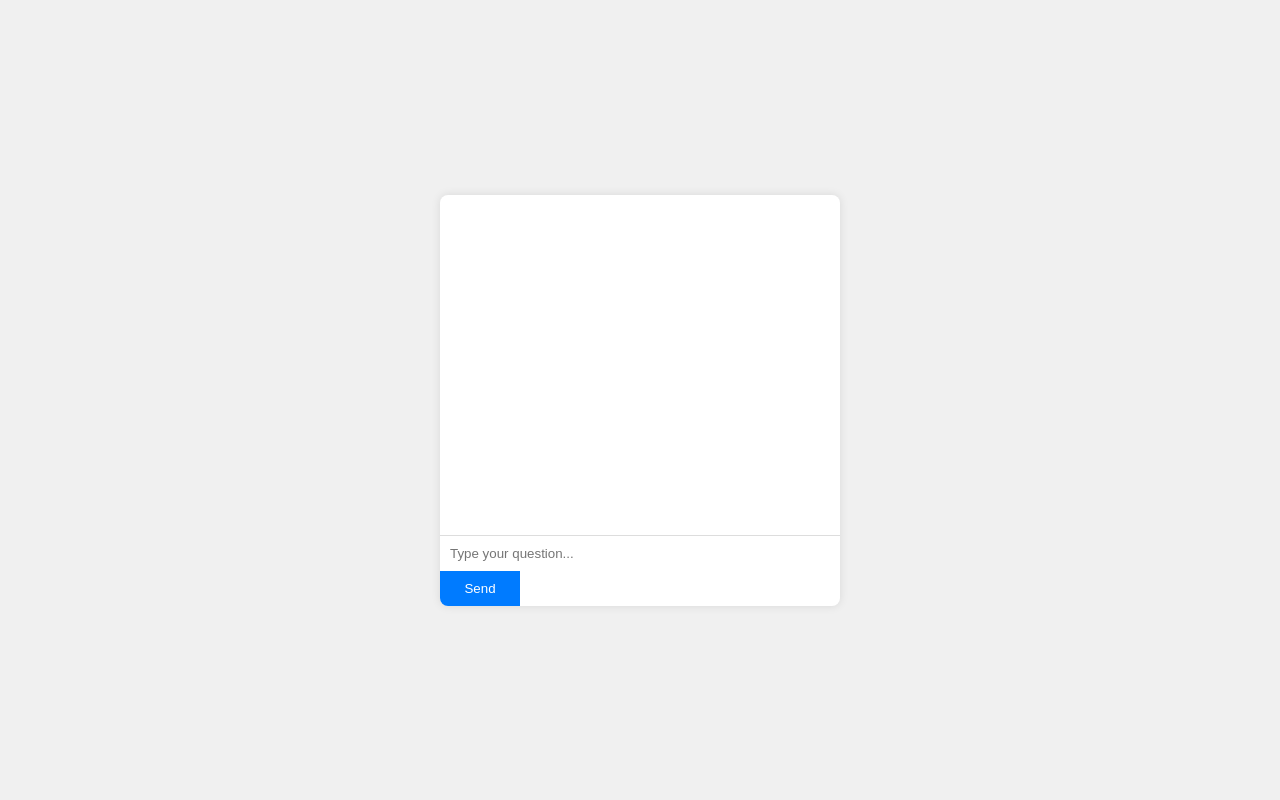
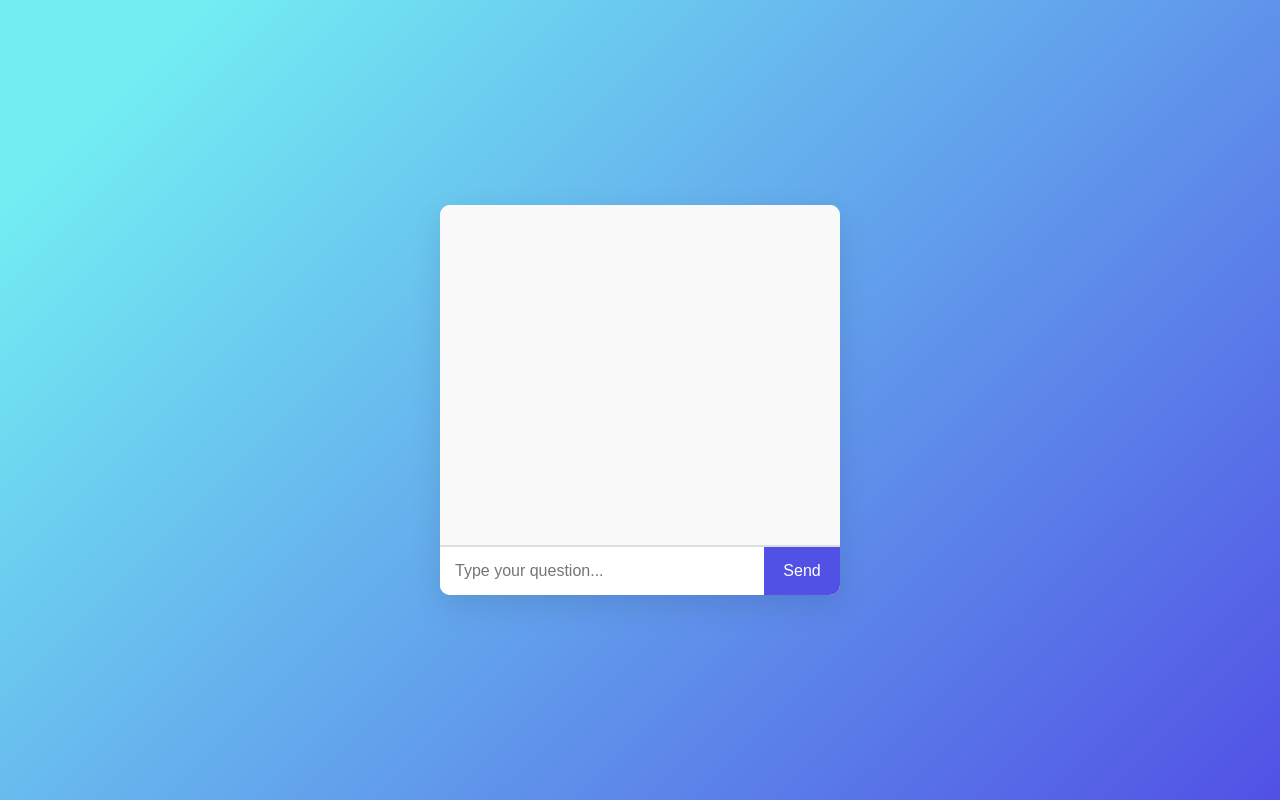
Before and after one commit to itzharshit/flaskboy, a Flask app: page / in a window 1280 px wide. Run offline with Flask 3, Linux system fonts and the light colour scheme.

Commit message:
Update styles.css

```diff
--- a/static/styles.css
+++ b/static/styles.css
@@ -1,18 +1,20 @@
 body {
-    font-family: Arial, sans-serif;
+    font-family: 'Roboto', sans-serif;
     display: flex;
     justify-content: center;
     align-items: center;
     height: 100vh;
-    background: #f0f0f0;
+    background: linear-gradient(135deg, #72EDF2 10%, #5151E5 100%);
     margin: 0;
+    color: #444;
 }
 
 .chat-container {
     width: 400px;
+    max-width: 100%;
     background: white;
-    box-shadow: 0 0 10px rgba(0, 0, 0, 0.1);
-    border-radius: 8px;
+    box-shadow: 0 10px 30px rgba(0, 0, 0, 0.1);
+    border-radius: 10px;
     overflow: hidden;
 }
 
@@ -21,24 +23,48 @@ body {
     height: 300px;
     overflow-y: auto;
     border-bottom: 1px solid #ddd;
+    background: #f9f9f9;
 }
 
 .chat-box div {
     margin: 10px 0;
+    padding: 10px;
+    border-radius: 5px;
+}
+
+.chat-box div:nth-child(odd) {
+    background: #e0e0e0;
+}
+
+.chat-box div:nth-child(even) {
+    background: #cce4ff;
+    text-align: right;
+}
+
+.input-container {
+    display: flex;
+    border-top: 1px solid #ddd;
 }
 
 input[type="text"] {
     width: 80%;
-    padding: 10px;
+    padding: 15px;
     border: none;
     outline: none;
+    font-size: 16px;
 }
 
 button {
     width: 20%;
-    padding: 10px;
+    padding: 15px;
     border: none;
-    background: #007BFF;
+    background: #5151E5;
     color: white;
     cursor: pointer;
+    font-size: 16px;
+    transition: background 0.3s;
 }
+
+button:hover {
+    background: #72EDF2;
+}
```
